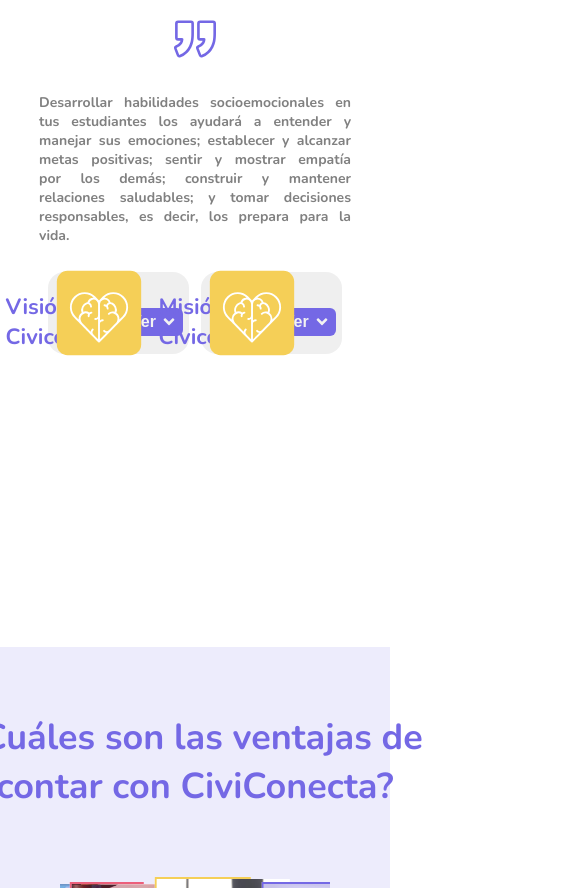
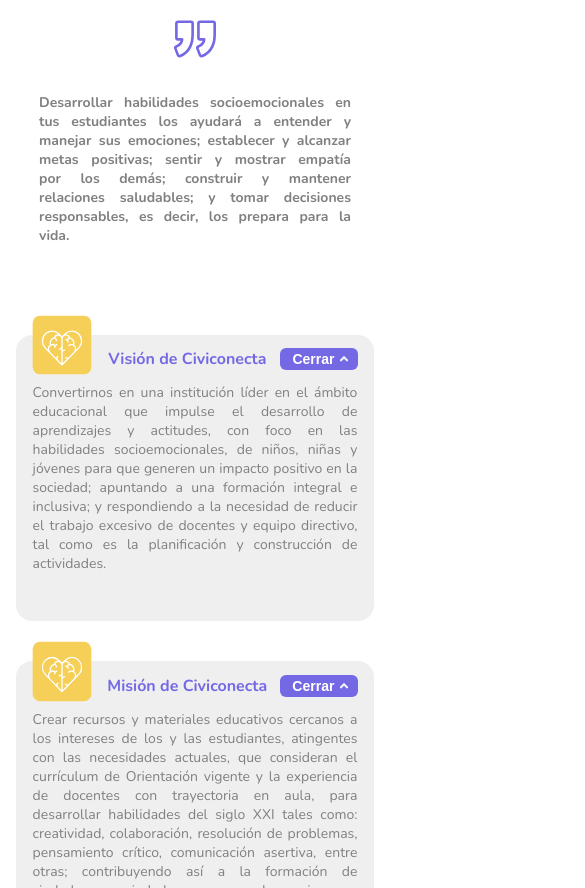
Before and after one commit to Gawb/CiviConecta_Landing, a plain HTML site: page index.html in a window 390 px wide. Shown: the part 1112-2000 px from the top of the page, 585 px wide, since content can reach past the window. Drawn offline with Linux system fonts and the light colour scheme; grey boxes are pictures that could not be loaded.

Commit message:
Se realiza ajuste responsive en footer y contacto. También se mejora el orden de misión y visión

```diff
--- a/css/style.css
+++ b/css/style.css
@@ -371,11 +371,7 @@
 .activ> a{
     font-weight: lighter !important;
 }
-@media (max-width: 495px){
-    .menu-mobile{
-        width: 80%;
-      }
-}
+
 
 /* -----START Principal section---- */
 .principal{
@@ -541,6 +537,57 @@
     text-align: justify;
     padding-left: 4%;
 }
+/* ----vision y misión */
+.vision_mission{
+    padding: 0 10%;
+    margin: 52px 0;
+    display: flex;
+    justify-content: space-between;
+
+}
+.vision_mission__box{
+    background-color: var(--greyCiviOpa);
+    width: 48%;
+    border-radius: 16px;
+
+
+}
+.vision_mission__header{
+    display: flex;
+    align-items: center;
+    justify-content: space-between;
+}
+.vision_mission__header>img{
+    width: 18%;
+    padding-left: 14px;
+    margin-top: -28px;
+}
+.vision_mission__header>button{
+    display: flex;
+    align-items: center;
+    color: var(--white);
+    font-weight: bold;
+    font-size: var(--md);
+    background-color: var(--BlueCivi);
+    border: none;
+    margin-right: 16px;
+    padding:1px 4px 1px 12px;
+    border-radius: 6px;
+    cursor: pointer;
+
+}
+.vision_mission__arrow{
+    width: 32px;
+    transform: rotate(180deg);
+}
+.vision_mission__info>p{
+    margin: 0;
+    padding: 0 17px 48px;
+    color: var(--greyCivi);
+    font-size: var(--sm);
+    text-align: justify;
+}
+/* ----fin visión mision */
 @media (max-width: 700px){
     .quote{
         margin-top: 6%;
@@ -555,127 +602,32 @@
     .quote > p{
     padding: 1% 10%;
     }
-
 }
-.vision-mision-content{
-    display: grid;
-    grid-template-columns: 10% 40% 40% 10%;;
-    padding-bottom: 50px;
-    height: 334px;
+@media (max-width: 850px){
+    .vision_mission{
+        flex-direction: column;
+        padding: 0 4%
     }
-.vision-mision-content> img:nth-child(1){
-    left: 13.6%;
-
+    .vision_mission__box{
+        width: 100%;
+        margin: 20px 0;
     }
-.vision-mision-content> img:nth-child(3){
-    left: 52.8%;
-
+    /* .vision_mission__header>img {
+        width: 42px;
+    } */
+    .vision_mission__header>h2 {
+        font-size: 16px;
+        font-weight: bold;
     }
-.vision-mision-content > div{
-    background-color: var(--greyCiviOpa);
+    .vision_mission__header>button {
+        font-size: var(--sm);
     }
-.vision-mision-content >div > p{
-    color: var(--greyCivi);
-    font-weight: bold;
-    font-size: var(--sm);
-    word-spacing: 0.25em;
-    text-align: justify;
-    padding: 0% 4% 6%;
-    margin: 0% 0%;
-
-}
-.container_mv{
-    /* margin: 6%; */
-    border-radius: 16px;
-
-}
-.vision{
-    grid-column: 2;
-    margin: 6% 4% 6% 6%;
-
-}
-.vision2{
-    grid-column: 2;
-    margin: 6% 4% 6% 6%;
-    height: 82px;
-
-}
-.mision{
-    margin: 6% 6% 6% 4%;
-    grid-column: 3;
-}
-.mision2{
-    margin: 6% 6% 6% 4%;
-    grid-column: 3;
-    height: 82px;
-}
-.vision-mision-content__box{
-    display: flex;
-    justify-content: flex-end;
-    align-items: center;
-    padding: 1% 4%;
-}
-.vision-mision-content__box > h2{
-padding-right: 20%;
-}
-.yellow-HeartBrain{
-    width: 92px;
-    position: absolute;
-    padding-top: 1%;
-}
-.btnp{
-    color: var(--whiteCivi);
-    font-weight: bold;
-    font-size: var(--md);
-    cursor: pointer;
-    padding: 0%;
-    margin: 0%;
-}
-.open-close-btn{
-    background-color: var(--BlueCivi);
-    color: var(--whiteCivi);
-    border: none;
-    font-weight: bold;
-    font-size: var(--md);
-    cursor: pointer;
-    /* letter-spacing: 0.06em; */
-    border-radius: 6px;
-    padding: 0.6% 1%;
-    display: flex;
-    align-items: center;
-    justify-content: end;
-    width: 94px;
-
-}
-.open-close-btn img{
-   width: 26px;
-   height: 26px;
-}
-.img-btn-down{
-    transform: rotate(180deg);
-    transition-duration: 0.6s;
-}
-.img-btn-up{
-    transform: rotate(0deg);
-    transition-duration: 0.6s;
-}
-@media (max-width: 1412px)  {
-
-    .vision-mision-content__box > h2{
-        padding-right: 12%;
+    .vision_mission__arrow {
+        width: 20px;
     }
 
 }
-@media (max-width: 1290px)  {
 
-    .vision-mision-content__box > h2{
-        padding-right: 6%;
-        }
-
-}
-.remove{
-    display: none;
-}
 
 /* ---- TherSection --- Carrucel ----- */
 .third-art{
@@ -1229,6 +1181,21 @@
 
 }
 
+@media (max-width:740px ){
+    .contact-us {
+        margin: 6% 12% 494px;
+        padding: 28px 4%;
+    }
+    .form {
+        width: 88%;
+        margin: 368px 0% 4%;
+    }
+    .contact-us>p {
+        width: 72%;
+    }
+
+}
+
 /* ---- FOOTER ----- */
 footer{
     /* width: 100%;*/
@@ -1324,3 +1291,80 @@
 .copyright p:nth-child(2){
     margin-top: 6px;
 }
+
+@media (max-width:1000px ){
+    footer{
+
+        height: 100%;
+        background-color: var(--BlueCivi);
+        display: grid;
+        grid-template-columns: 100%;
+        grid-template-rows: 31% 8% 44% 16%;
+        align-items: center;
+        margin: 0% 6%;
+        border-radius: 28px 28px 0px 0px;
+
+    }
+    .logo-footer{
+        grid-column: 1;
+        grid-row: 1;
+        display: flex;
+        align-items: center;
+        justify-content: center;
+        margin-top: 0px;
+    }
+    .social-media{
+        grid-column: 1;
+        grid-row: 2;
+        display: flex;
+        align-items: center;
+        justify-content:center;
+        margin-bottom: 30px;
+    }
+    .menu-footer{
+        grid-column: 1;
+        grid-row: 3;
+        display: flex;
+        flex-direction: column;
+        text-align: center;
+        align-items: center;
+        /* justify-content:space-around;  */
+        margin-top: 0px;
+    }
+    .menu-footer ul{
+        display: flex;
+        flex-direction: column;
+        border-top: 1px solid white;
+        border-bottom: 1px solid white;
+        padding: 0 11%
+
+    }
+    .menu-footer ul li:nth-child(1){
+        padding-top: 12px;
+    }
+    .menu-footer ul li:nth-child(4){
+        padding-bottom:  12px;
+    }
+    .menu-footer ul li a{
+        padding: 6px 22px;
+    }
+    .copyright{
+        grid-column: 1;
+        grid-row: 4;
+        margin-top: 18px;
+        align-items: center;
+    }
+    .copyright p:nth-child(2){
+        margin-top: 0px;
+        padding: 0 26%
+    }
+
+}
+@media (max-width: 495px){
+    .menu-mobile{
+        width: 100%;
+      }
+      .third-art>h1 {
+        width: 300px;
+    }
+}
--- a/index.html
+++ b/index.html
@@ -137,16 +137,18 @@
                     empatía por los demás; construir y mantener relaciones saludables; y tomar
                     decisiones responsables, es decir, los prepara para la vida.</p>
             </div>
-            <div class="vision-mision-content">
 
-                <img class="yellow-HeartBrain" src="./icons/Yellow HeartBrain - Square - Civicon.svg" alt="" />
-                <div id='vision-div' class="container_mv vision2">
 
-                    <div class="vision-mision-content__box">
+            <div class="vision_mission">
+                <div class="vision_mission__box">
+                    <div class="vision_mission__header">
+                        <img src="./icons/Yellow HeartBrain - Square - Civicon.svg" alt=" icono corazón amarillo"/>
                         <h2>Visión de Civiconecta</h2>
-                        <button id="btn-vision" class="open-close-btn"><p id="btn-p-vision" class="btnp">Ver</p><img id="img-btn-vision" class="img-btn-down" src="./icons/Arrow Up - Civicon.svg" alt=""/></button>
+                        <button>Cerrar<img class="vision_mission__arrow" src="./icons/Arrow Down - Civicon white.svg" alt="icono flecha"/></button>
                     </div>
-                    <p id="vision-p" class="remove">Convertirnos en una institución líder en el ámbito educacional que impulse el
+                    <div class="vision_mission__info">
+                        <p>
+                            Convertirnos en una institución líder en el ámbito educacional que impulse el
                             desarrollo de aprendizajes y actitudes, con foco en las habilidades
                             socioemocionales, de niños, niñas y jóvenes para que generen un impacto
                             positivo en la sociedad; apuntando a una formación integral e inclusiva; y
@@ -155,22 +157,30 @@
                         </p>
                     </div>
 
-                <img class="yellow-HeartBrain" src="./icons/Yellow HeartBrain - Square - Civicon.svg" alt="" />
-                <div id='mision-div' class="container_mv mision2">
-                    <div class="vision-mision-content__box">
+                </div>
+                <div class="vision_mission__box">
+                    <div class="vision_mission__header">
+                        <img src="./icons/Yellow HeartBrain - Square - Civicon.svg" alt=" icono corazón amarillo"/>
                         <h2>Misión de Civiconecta</h2>
-                        <button id="btn-mision" class="open-close-btn"><p id="btn-p-mision" class="btnp">Ver</p><img id="img-btn-mision" class="img-btn-down" src="./icons/Arrow Up - Civicon.svg" alt=""></button>
+                        <button>Cerrar<img class="vision_mission__arrow" src="./icons/Arrow Down - Civicon white.svg" alt="icono flecha"/></button>
                     </div>
-                    <p id="mision-p" class="remove">Crear recursos y materiales educativos cercanos a los intereses de los y las
-                        estudiantes, atingentes con las necesidades actuales, que consideran el currículum
-                        de Orientación vigente y la experiencia de docentes con trayectoria en aula, para
-                        desarrollar habilidades del siglo XXI tales como: creatividad, colaboración,
-                        resolución de problemas, pensamiento crítico, comunicación asertiva, entre otras;
-                        contribuyendo así a la formación de ciudadanos y ciudadanas que puedan mejorar
-                        su entorno inmediato, impactando positivamente en la sociedad actual.
+                    <div class="vision_mission__info">
+                        <p>
+                            Crear recursos y materiales educativos cercanos a los
+                            intereses de los y las estudiantes, atingentes con las
+                            necesidades actuales, que consideran el currículum
+                            de Orientación vigente y la experiencia de docentes
+                            con trayectoria en aula, para desarrollar habilidades del
+                            siglo XXI tales como: creatividad, colaboración, resolución
+                            de problemas, pensamiento crítico, comunicación asertiva,
+                            entre otras; contribuyendo así a la formación de ciudadanos
+                            y ciudadanas que puedan mejorar su entorno inmediato,
+                            impactando positivamente en la sociedad actual.
                         </p>
                     </div>
                 </div>
+            </div>
+
         </article>
         <article id="ventajas" class="third-art">
             <h1>¿Cuáles son las ventajas de
@@ -345,7 +355,6 @@
                 </div>
                 <div class="block-member">
                     <div class="img-section member-six">
-                        <!-- <img src="/images/photography/member/10032---LQ.png" alt="member"> -->
                     </div>
                     <div class="info-member">
                         <h3 class="aqua-name">Mayed Sandoval Cea</h3>
```
Lines whose indentation alone changed are shown as unchanged.
